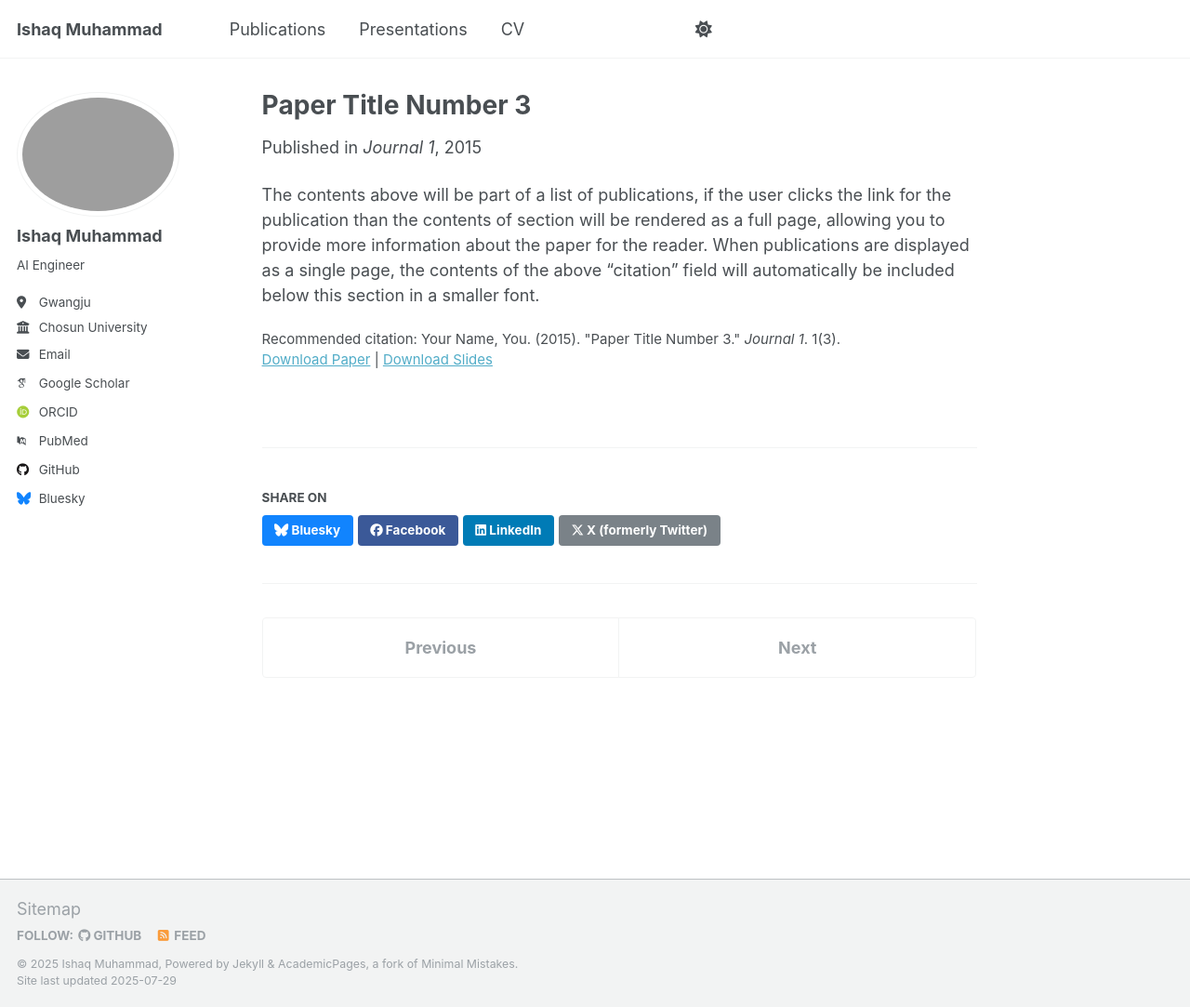
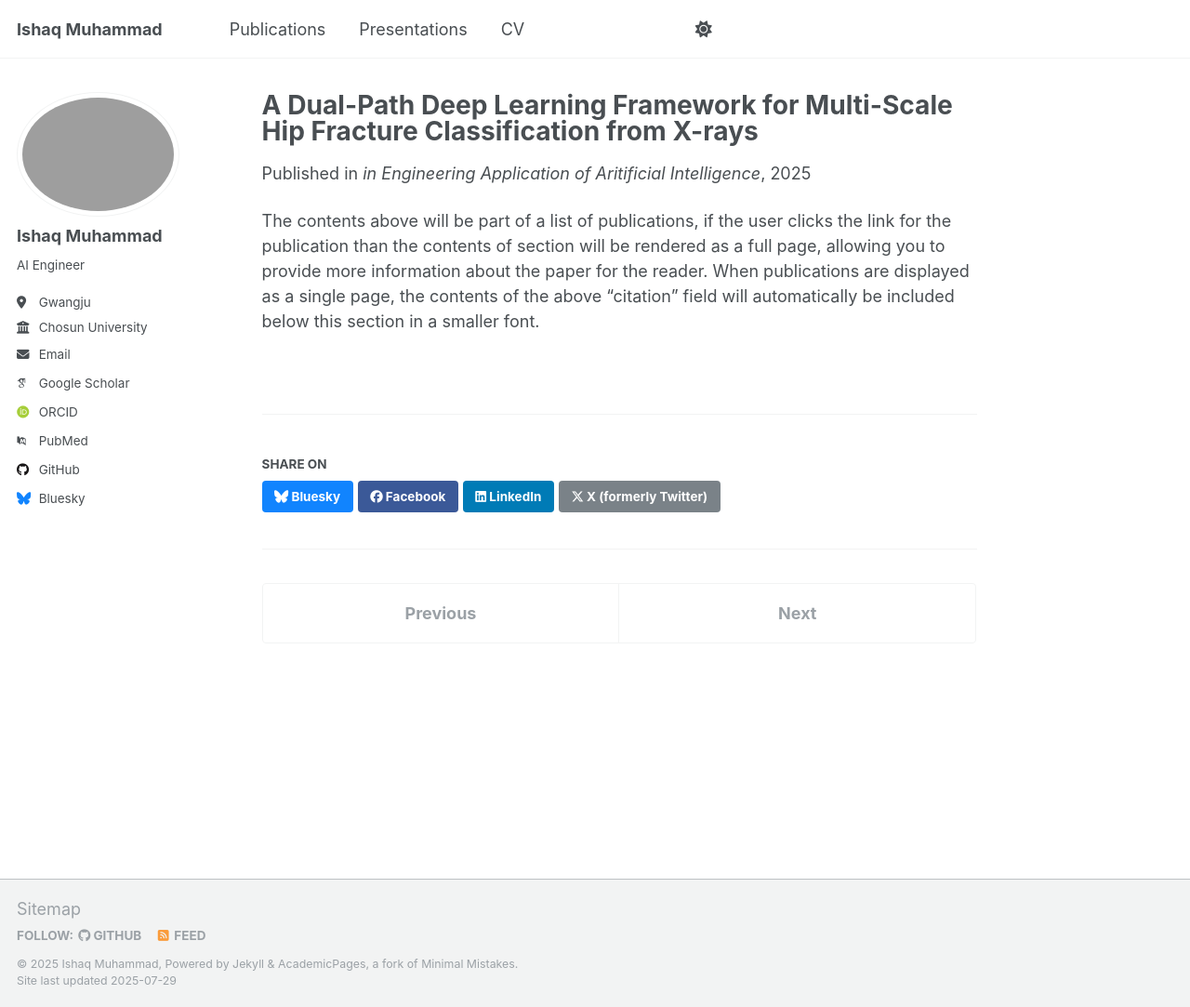
Before and after one commit to IshaqMKhan/IshaqMKhan.github.io, a Jekyll site: the page built from _publications/2015-10-01-paper-title-number-3.md, in a window 1280 px wide and 1083 px high. Shown: the whole window at 93% size. Built offline with Jekyll 4.4.1, drawn with Linux system fonts in a browser that asks for light colours; some web fonts are replaced; a script that is not in the unit is left out.

Commit message:
Update 2015-10-01-paper-title-number-3.md

```diff
--- a/_publications/2015-10-01-paper-title-number-3.md
+++ b/_publications/2015-10-01-paper-title-number-3.md
@@ -1,14 +1,16 @@
 ---
-title: "Paper Title Number 3"
+title: "A Dual-Path Deep Learning Framework for Multi-Scale Hip Fracture Classification from X-rays"
 collection: publications
 category: manuscripts
-permalink: /publication/2015-10-01-paper-title-number-3
-excerpt: 'This paper is about the number 3. The number 4 is left for future work.'
-date: 2015-10-01
-venue: 'Journal 1'
-slidesurl: 'http://academicpages.github.io/files/slides3.pdf'
-paperurl: 'http://academicpages.github.io/files/paper3.pdf'
-citation: 'Your Name, You. (2015). &quot;Paper Title Number 3.&quot; <i>Journal 1</i>. 1(3).'
+permalink: /publication/2025-01-02-dual-path-hip-fracture
+# excerpt: 'This study proposes a dual-path deep learning framework for multi-scale hip fracture classification. Manuscript currently in revision.'
+date: 2025-01-02
+venue: 'Computers in Biology and Medicine'
+authors: 'Ishaq Muhammad, Seungwan Jo, and Bumshik Lee'
+status: "under review"
+venue: "in Engineering Application of Aritificial Intelligence"
+date: 2025-01-01
+doi: "https://doi.org/10.xxxx/xxxxxx"
 ---
 
 The contents above will be part of a list of publications, if the user clicks the link for the publication than the contents of section will be rendered as a full page, allowing you to provide more information about the paper for the reader. When publications are displayed as a single page, the contents of the above "citation" field will automatically be included below this section in a smaller font.
```
